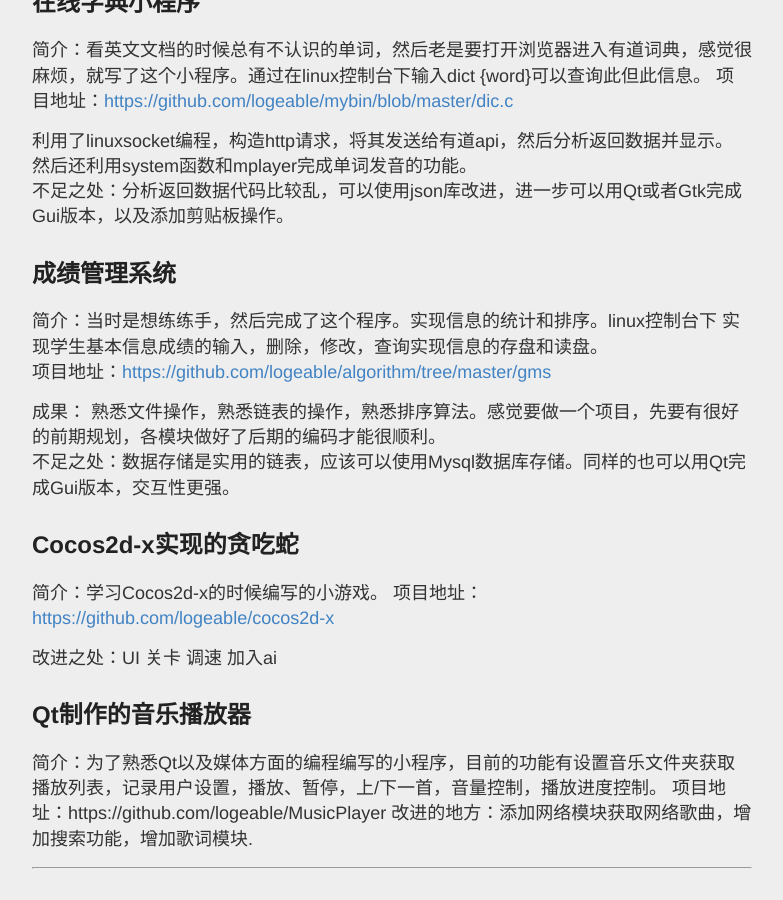
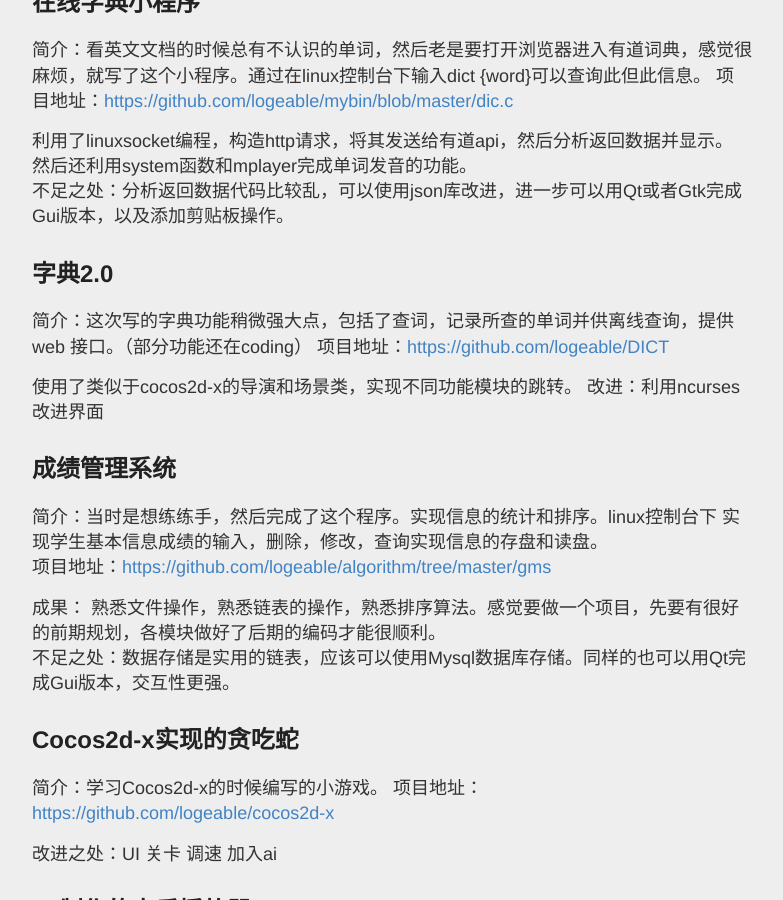
Before and after one commit to logeable/logeable.github.io, a Jekyll site: the page built from about.md, in a window 1280 px wide and 900 px high, scrolled down 1167 px. Shown: the whole window, without its empty margins (248-1031 px from the left). Built offline with Jekyll 4.4.1, drawn with Linux system fonts in a browser that asks for light colours; Markdown is read by kramdown in place of the engine named in the settings.

Commit message:
update about

```diff
--- a/about.md
+++ b/about.md
@@ -47,6 +47,12 @@ permalink: /about/
 然后还利用system函数和mplayer完成单词发音的功能。
 >不足之处：分析返回数据代码比较乱，可以使用json库改进，进一步可以用Qt或者Gtk完成Gui版本，以及添加剪贴板操作。
 
+##字典2.0
+简介：这次写的字典功能稍微强大点，包括了查词，记录所查的单词并供离线查询，提供web 接口。（部分功能还在coding）
+项目地址：[https://github.com/logeable/DICT](https://github.com/logeable/DICT)
+>使用了类似于cocos2d-x的导演和场景类，实现不同功能模块的跳转。
+>改进：利用ncurses改进界面
+
 ##成绩管理系统
 简介：当时是想练练手，然后完成了这个程序。实现信息的统计和排序。linux控制台下 实现学生基本信息成绩的输入，删除，修改，查询实现信息的存盘和读盘。
 项目地址：[https://github.com/logeable/algorithm/tree/master/gms](https://github.com/logeable/algorithm/tree/master/gms)
```
